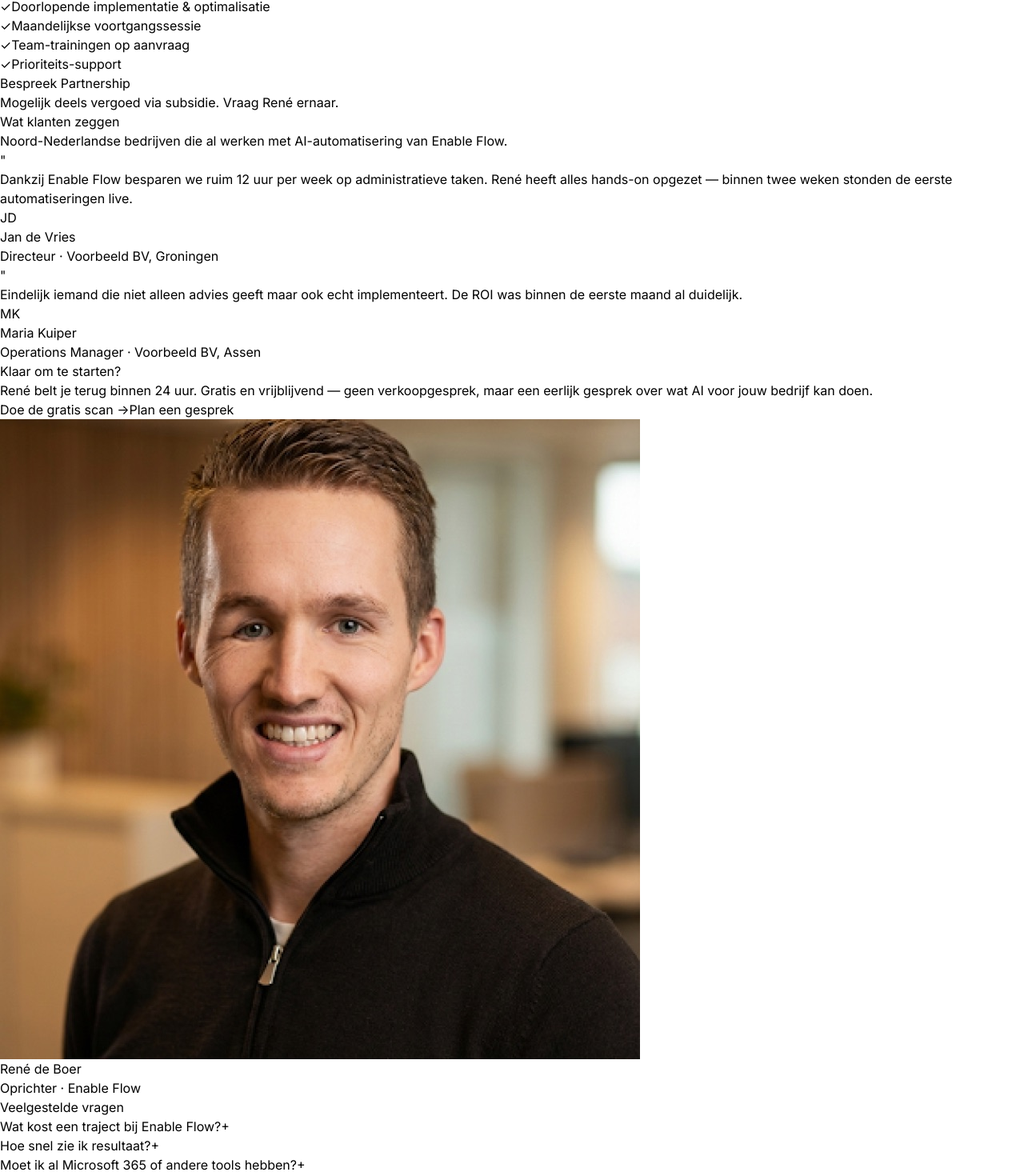
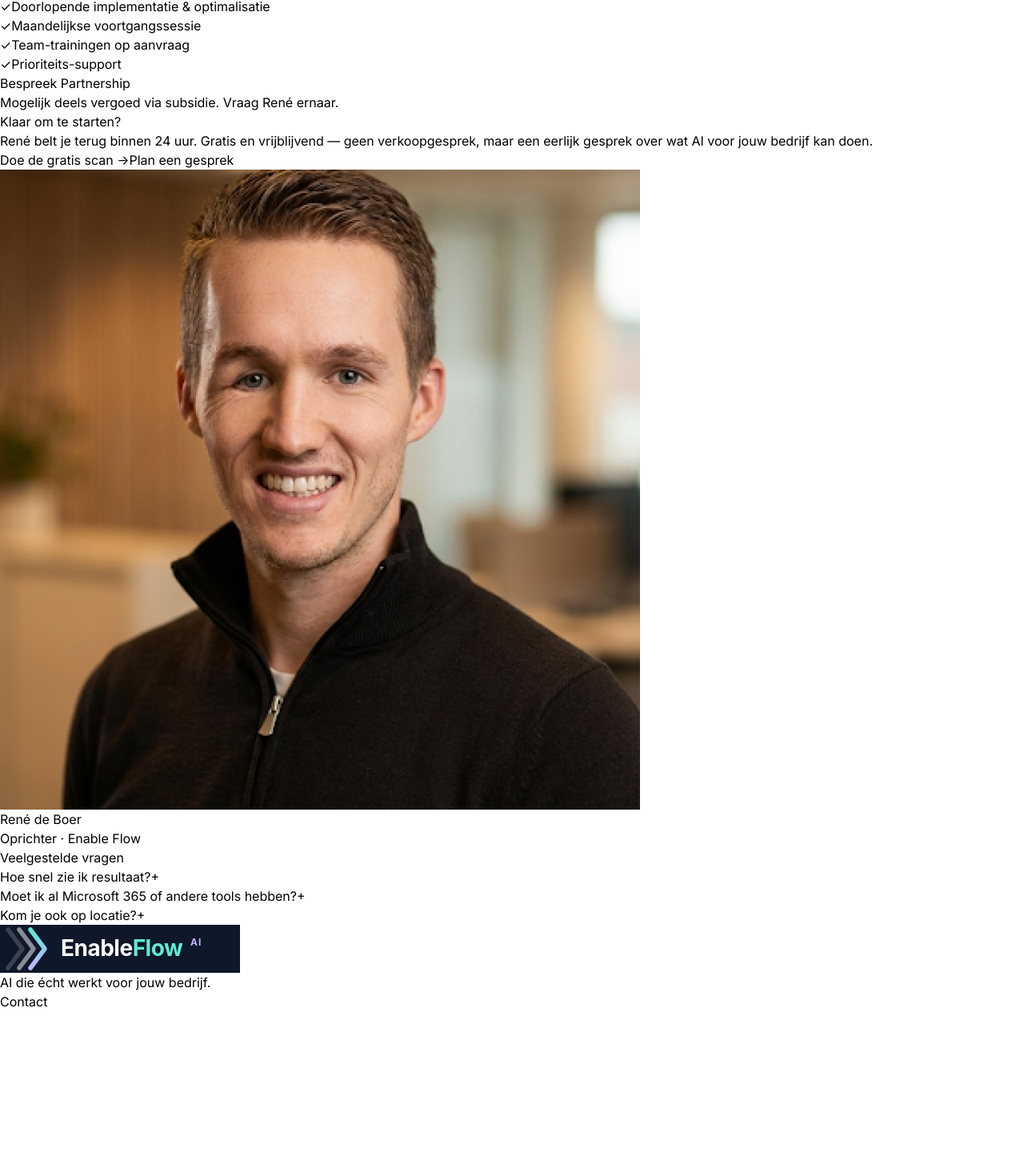
Before and after one commit to renesurhuizum/enable-flow, a React (Vite) app: page / in a window 1280 px wide. Shown: the part 2512-3982 px from the top of the page at 80% size. Built offline with nearby package versions, Linux system fonts and the light colour scheme.

Commit message:
fix: remove testimonials section and misleading FAQ pricing question

```diff
--- a/src/components/sections/FAQ.tsx
+++ b/src/components/sections/FAQ.tsx
@@ -1,11 +1,6 @@
 import { useState } from 'react';
 
 const FAQS = [
-  {
-    question: 'Wat kost een traject bij Enable Flow?',
-    answer:
-      'We starten altijd met een AI Strategiesessie (€395). René komt bij je langs, analyseert jouw processen, en geeft je een concreet plan. Op basis daarvan kies je voor een Starter-pakket (€995 éénmalig) of een doorlopend Partnership (€495/maand). Mogelijk deels vergoed via subsidie.',
-  },
   {
     question: 'Hoe snel zie ik resultaat?',
     answer:
--- a/src/pages/HomePage.tsx
+++ b/src/pages/HomePage.tsx
@@ -4,7 +4,6 @@ import PainSection from '../components/sections/PainSection';
 import ProcessSection from '../components/sections/ProcessSection';
 import UseCasesPreview from '../components/sections/UseCasesPreview';
 import Services from '../components/sections/Services';
-import TestimonialsSection from '../components/sections/TestimonialsSection';
 import CTASection from '../components/sections/CTASection';
 import FAQ from '../components/sections/FAQ';
 
@@ -17,7 +16,6 @@ export const HomePage = () => {
       <ProcessSection />
       <UseCasesPreview />
       <Services />
-      <TestimonialsSection />
       <CTASection />
       <FAQ />
     </>
```
